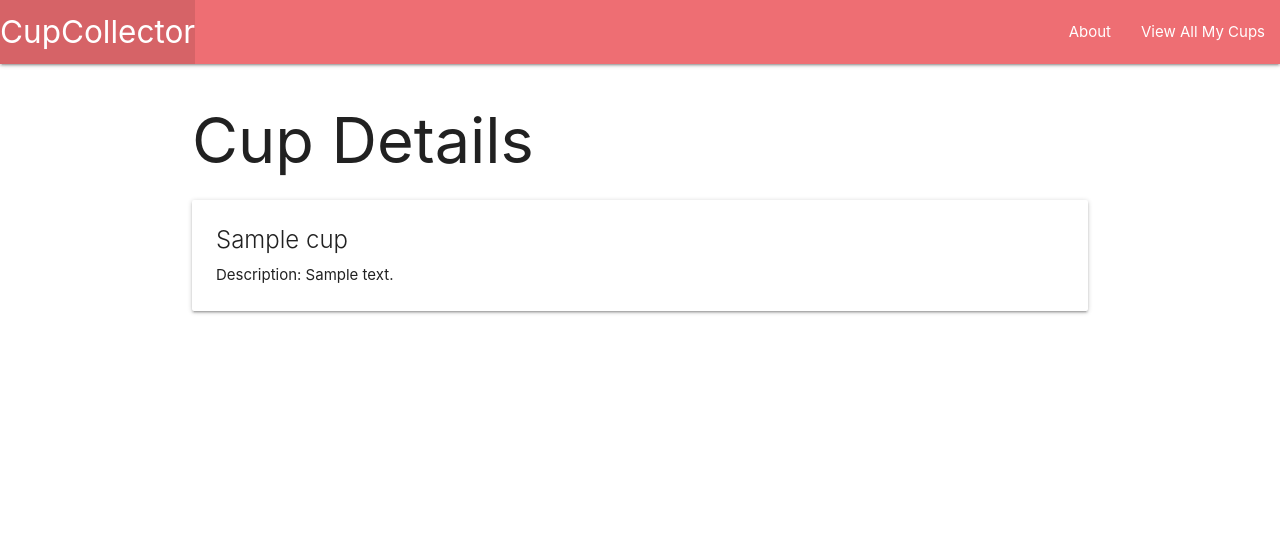
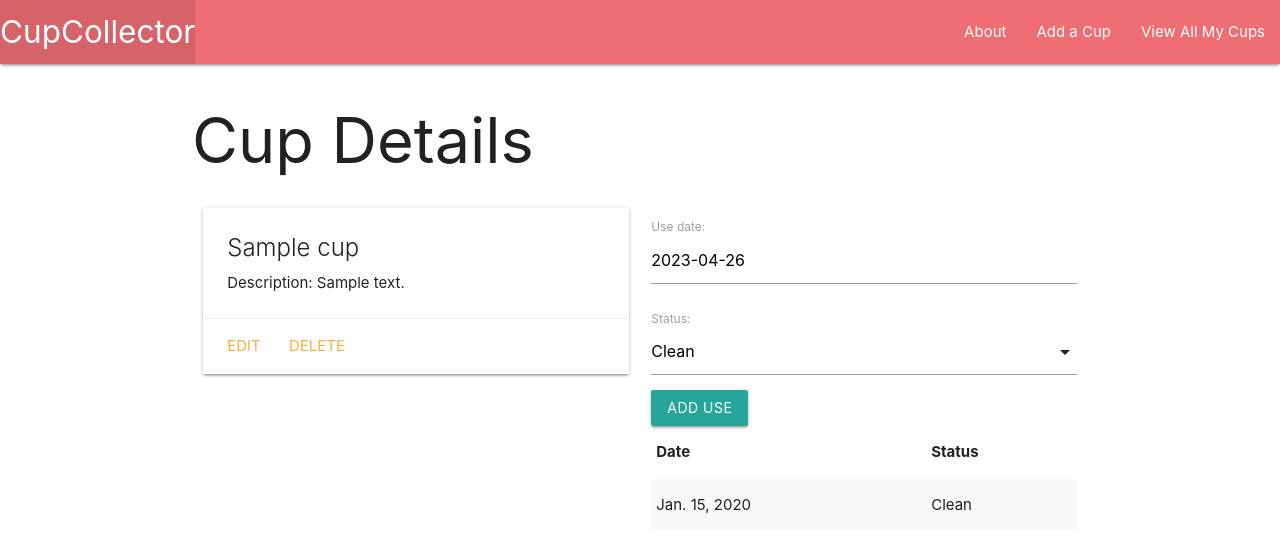
Before and after one commit to rjsander19/CupTracker, a Django app: page /cups/1/ in a window 1280 px wide. Shown: the top 552 px of the page. Run offline with Django 4.2, Linux system fonts and the light colour scheme; tables that the repository leaves empty hold one stand-in row (values such as "Sample post").

Commit message:
updates routes and views

```diff
--- a/main_app/admin.py
+++ b/main_app/admin.py
@@ -1,5 +1,6 @@
 from django.contrib import admin
 from .models import Cup
+from .models import Cup, Use
 
-# Register your models here.
 admin.site.register(Cup)
+admin.site.register(Use)
--- /dev/null
+++ b/main_app/forms.py
@@ -0,0 +1,8 @@
+
+from django.forms import ModelForm
+from .models import Use
+
+class UseForm(ModelForm):
+  class Meta:
+    model = Use
+    fields = ['date', 'status']
--- a/main_app/models.py
+++ b/main_app/models.py
@@ -1,4 +1,10 @@
 from django.db import models
+from django.urls import reverse
+
+STATUS = (
+    ('C', 'Clean'),
+    ('D', 'Dirty')
+)
 
 # Create your models here.
 class Cup(models.Model):
@@ -8,3 +14,24 @@ class Cup(models.Model):
 
     def __str__(self):
         return f'the cups name is {self.name}'
+
+    def get_absolute_url(self):
+        return reverse('detail', kwargs = { 'cup_id': self.id })
+
+
+class Use(models.Model):
+  date = models.DateField('use date')
+  status = models.CharField(
+    max_length=1,
+    choices=STATUS,
+    default=STATUS[0][0]
+  )
+
+
+  cup = models.ForeignKey(Cup, on_delete=models.CASCADE)
+
+def __str__(self):
+    return f"{self.get_status_display()} on {self.date}"
+
+class Meta:
+    ordering = ['-date']
--- a/main_app/templates/base.html
+++ b/main_app/templates/base.html
@@ -1,4 +1,4 @@
-{% load static %}
+{%load static%}
 <!DOCTYPE html>
 <html lang="en">
   <head>
@@ -10,7 +10,9 @@
       rel="stylesheet"
       href="https://cdnjs.cloudflare.com/ajax/libs/materialize/1.0.0/css/materialize.min.css"
     />
-    <link rel="stylesheet" type="text/css" href="{% static 'css/style.css' %}" />
+
+<link rel="stylesheet" type="text/css" href="{% static 'css/style.css' %}" />
+<script src="https://cdnjs.cloudflare.com/ajax/libs/materialize/1.0.0/js/materialize.min.js"></script>
   </head>
   <body>
     <header class="navbar-fixed">
@@ -23,7 +25,8 @@
           </ul>
           <ul class="right">
             <li><a href="/about">About</a></li>
-            <li><a href="/cups">View All My Cups</a></li>
+            <li><a href="{% url 'cups_create' %}">Add a Cup</a></li>
+            <li><a href="{% url 'index' %}">View All My Cups</a></li>
           </ul>
         </div>
       </nav>
--- a/main_app/templates/cups/detail.html
+++ b/main_app/templates/cups/detail.html
@@ -3,11 +3,57 @@
 
 <h1>Cup Details</h1>
 
-<div class="card">
-  <div class="card-content">
-    <span class="card-title">{{ cup.name }}</span>
-    <p>Description: {{ cup.description }}</p>
+<div class="row">
+  <div class="col s6">
+    <div class="card">
+      <div class="card-content">
+        <span class="card-title">{{ cup.name }}</span>
+        <p>Description: {{ cup.description }}</p>
+        <!-- {% if cup.age > 0 %}
+        <p>Age: {{ cup.age }}</p>
+        {% else %}
+        <p>Age: Kitten</p>
+        {% endif %} -->
+      </div>
+      <div class="card-action">
+        <a href="{% url 'cups_update' cup.id %}">Edit</a>
+        <a href="{% url 'cups_delete' cup.id %}">Delete</a>
+      </div>
+    </div>
+  </div>
+  <div class="col s6">
+    <form action="{% url 'add_use' cup.id %}" method="post">
+        {% csrf_token %} {{ use_form.as_p }}
+        <input type="submit" class="btn" value="Add Use" />
+      </form>
+    <table class="striped">
+      <thead>
+        <tr>
+          <th>Date</th>
+          <th>Status</th>
+        </tr>
+      </thead>
+      <tbody>
+        {% for use in cup.use_set.all %}
+        <tr>
+          <td>{{use.date}}</td>
+          <td>{{use.get_status_display}}</td>
+        </tr>
+        {% endfor %}
+      </tbody>
+    </table>
   </div>
 </div>
 
+<script>
+  var dateEl = document.getElementById('id_date');
+  M.Datepicker.init(dateEl, {
+    format: 'yyyy-mm-dd',
+    defaultDate: new Date(),
+    setDefaultDate: true,
+    autoClose: true
+  });
+  var selectEl = document.getElementById('id_status');
+  M.FormSelect.init(selectEl);
+</script>
 {% endblock %}
--- a/main_app/urls.py
+++ b/main_app/urls.py
@@ -6,4 +6,8 @@ urlpatterns = [
     path('about/', views.about, name='about'),
     path('cups/', views.cups_index, name='index'),
     path('cups/<int:cup_id>/', views.cups_detail, name='detail'),
+    path('cups/create/', views.CupCreate.as_view(), name='cups_create'),
+    path('cups/<int:pk>/update/', views.CupUpdate.as_view(), name='cups_update'),
+    path('cups/<int:pk>/delete/', views.CupDelete.as_view(), name='cups_delete'),
+    path('cups/<int:cup_id>/add_use/', views.add_use, name='add_use'),
 ]
--- a/main_app/views.py
+++ b/main_app/views.py
@@ -1,20 +1,22 @@
 from django.shortcuts import render
+
 from django.http import HttpResponse
+
+from django.views.generic.edit import CreateView, UpdateView, DeleteView
+
 from .models import Cup
 
+from .forms import UseForm
 
+from django.shortcuts import render, redirect
 
 # Add the Cat class & list and view function below the imports
 
-
-cups = [
-  Cup('Lolo', 'foul little demon'),
-  Cup('Sachi', 'diluted tortoise shell'),
-  Cup('Raven', '3 legged cat')
-]
-
-
-
+# cups = [
+#   Cup('Lolo', 'foul little demon'),
+#   Cup('Sachi', 'diluted tortoise shell'),
+#   Cup('Raven', '3 legged cat')
+# ]
 
 # Create your views here.
 
@@ -32,4 +34,26 @@ def cups_index(request):
 
 def cups_detail(request, cup_id):
     cup = Cup.objects.get(id=cup_id)
-    return render(request, 'cups/detail.html', {'cup': cup})
+    use_form = UseForm()
+    return render(request, 'cups/detail.html', {'cup': cup, 'use_form': use_form})
+
+def add_use(request, cup_id):
+    form = UseForm(request.POST)
+    if form.is_valid():
+       new_use = form.save(commit=False)
+       new_use.cup_id = cup_id
+       new_use.save()
+    return redirect('detail', cup_id=cup_id)
+
+class CupCreate(CreateView):
+  model = Cup
+  fields = '__all__'
+#   success_url = '/cups/'
+
+class CupUpdate(UpdateView):
+    model = Cup
+    fields = ['description']
+
+class CupDelete(DeleteView):
+    model = Cup
+    success_url = '/cups/'
```
Also changed, not shown: main_app/templates/main_app/cup_confirm_delete.html (added, +15 -0 lines), main_app/templates/main_app/cup_form.html (added, +16 -0 lines), main_app/migrations/0002_use.py (added).
